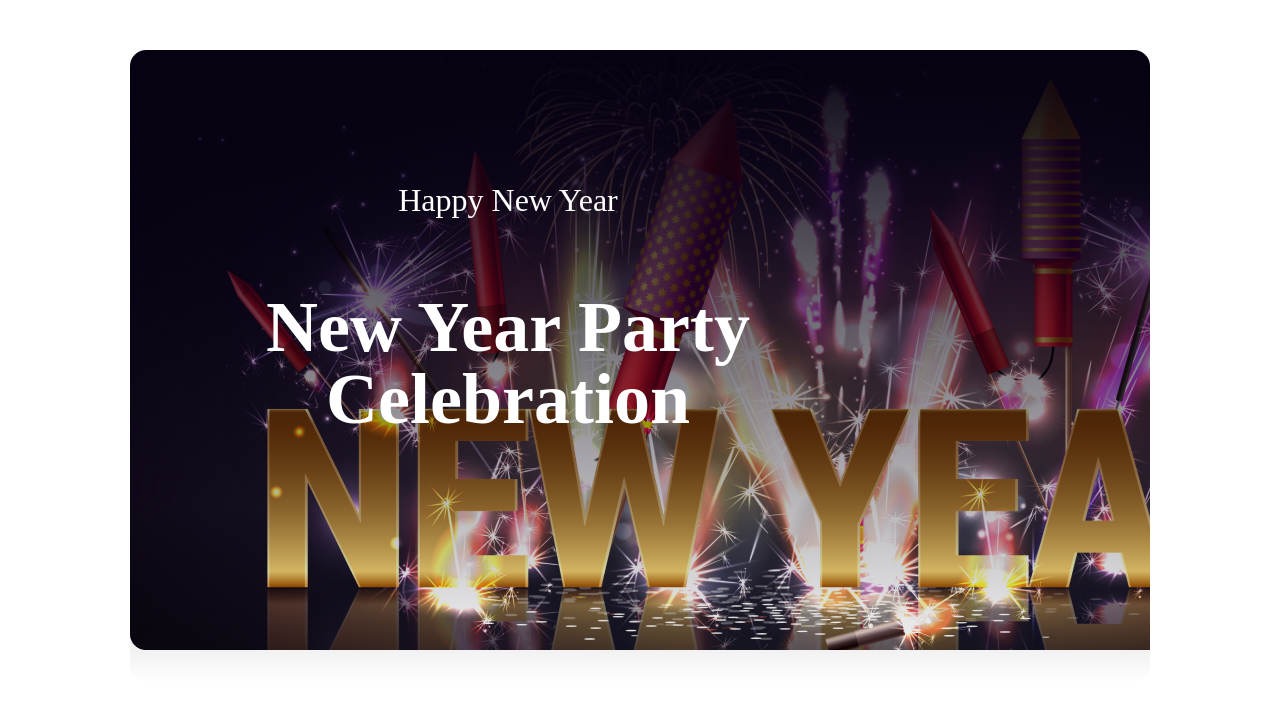
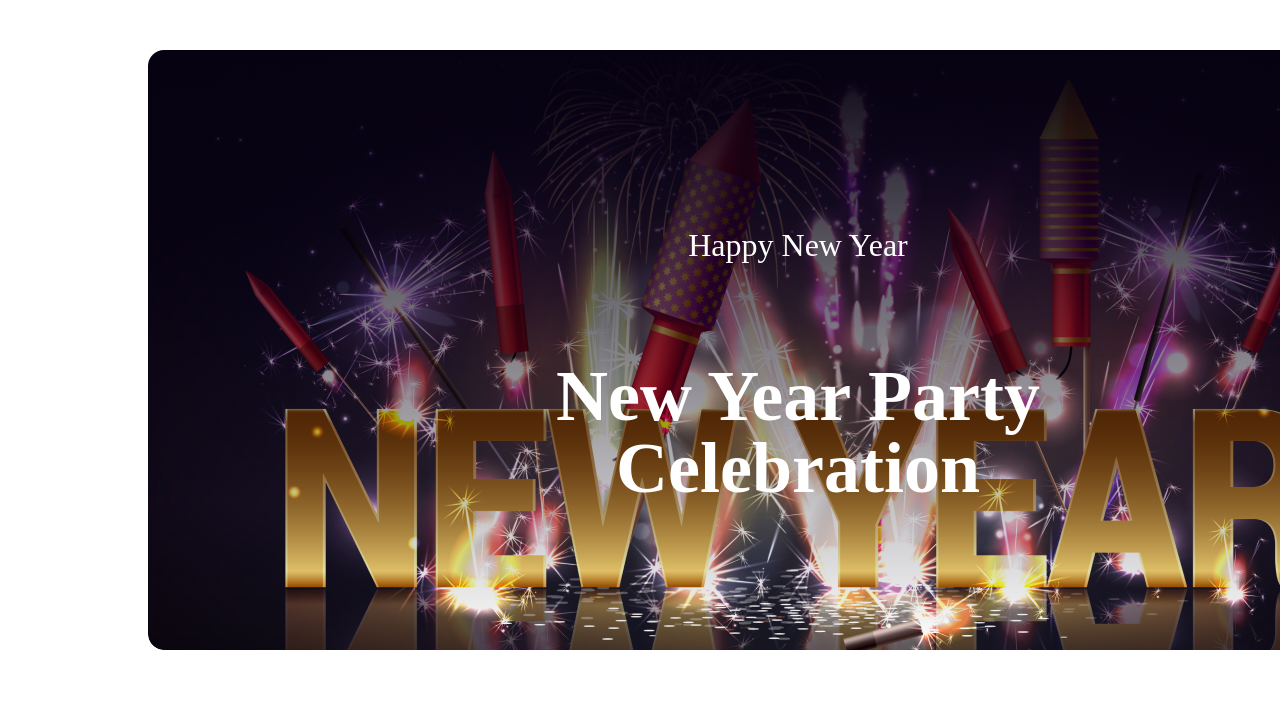
Before and after one commit to bijoy-ahmed/assignment-one, a plain HTML site: page index.html in a window 1280 px wide. Shown: the top 720 px of the page. Drawn offline with Linux system fonts and the light colour scheme.

Commit message:
added some design

```diff
--- a/index.html
+++ b/index.html
@@ -8,12 +8,18 @@
     <script src="https://kit.fontawesome.com/021199af80.js" crossorigin="anonymous"></script>
 </head>
 <body>
+    <!-- header section bennar 1-2 -->
     <header class="header">
+      <section class="happy-new-year-one">
+        <div class="bennar-one-contrainer">
             <div class="bennar-text">
                 <h3 class="bennar-tittle">Happy New Year</h3>
         <h3 class="bennar-thamble">New Year Party Celebration</h3>
 
                </div>
+        </div>
+      </section>
+      <!-- bennar two -->
        <section class="happy-new-year">
         <div>
             <h1 class="happy-new-year-tittle"> 65% OFF</h1>
@@ -23,7 +29,14 @@
                 <img src="images/resources/New Year Photo.png" alt="">
         </div>
 
+    </section>
+
 </header>
+
+
+    <main>
+        <!-- bennar three -->
+
         <section class="midnight-party">
             <div class="party-comtrainer">
                 <div class="party-info">
@@ -35,7 +48,8 @@
                 </div>
             </div>
         </section>
-    <main>
+
+        <!-- bennar four -->
         <section class="event">
             <div class="event-contrainer">
                 <div class="fourth">
@@ -48,6 +62,8 @@
 
             </div>
         </section>
+<!-- bennar five -->
+
        <section class="happy">
     <div class="happy-head">
         <h3 class="happy-head-tittle">NEW BEST OFFER</h3>
@@ -64,7 +80,7 @@
         <img src="images/resources/Group 96.png" alt="">
     </div>
 </section>
-
+<!-- bennar sixth -->
 <section class="holiday">
    <div class="holiday-info">
     <div class="holiday-five">
@@ -84,7 +100,8 @@
 <img class="holiday-pic-two" src="images/resources/Rectangle 2.png" alt="">
 </section>
 
-    </main>
+
+<!-- seventh -->
 <section id="portfolio">
     <div class="contrainer">
         <div class="section-heading">
@@ -107,6 +124,8 @@
         </div>
     </div>
 </section>
+
+<!--  bennar eight -->
 <section id="newsletter">
     <div class="container">
         <img src="images/resources/Group 61.png" alt="" class="newsletter-icon">
@@ -117,10 +136,11 @@
     <div>
         <form action="">
             <input class="newsletter-input" type="email" name="" id="" placeholder="ex@gmail.com">
-                <button class="newsletter-button">subscribe</button>
+            <button class="newsletter-button"> subscribe</button>
         </form>
     </div>
 </section>
+ </main>
      <footer>
         <section class="end-for">
             <div class="footer-contrainer">
@@ -130,7 +150,7 @@
                 </div>
 
 <div class="contact">
-    <h2 class="contact-info"><i class="fa-solid fa-phone-volume"></i>+00 123 584 124 <br><i class="fa-sharp fa-solid fa-globe"></i> www.website.com </h2>
+    <h2 class="contact-info"><i class="fa-solid fa-phone-volume"></i> +00 123 584 124 <br><i class="fa-sharp fa-solid fa-globe"></i>  www.website.com </h2>
 </div>
 
             </div>
--- a/styles/style.css
+++ b/styles/style.css
@@ -1,20 +1,20 @@
 /* benner one */
+.happy-new-year-one{
+    margin-top: 50px;
+    margin-left: 140px;
+    margin-right: 140px;
+}
+.bennar-one-contrainer{
+    border-radius: 16px;
+background: linear-gradient(180deg, #070211 0%, rgba(7, 2, 17, 0.00) 100%) , url('../images/resources/Banner\ Image.png');
+background-repeat: no-repeat;
+width: 1300px;
+height: 600px;
 
-body{
-    margin-top: 50px;
-    margin-right: 130px;
-    margin-left: 130px ;
 }
 .bennar-text{
     text-align:center ;
-    color: brown;
 
-    padding: 177PX 344PX;
-    border-radius: 16px;
-background: linear-gradient(180deg, #070211 0%, rgba(7, 2, 17, 0.00) 100%) , url('../images/resources/Banner\ Image.png');
-    background-repeat: no-repeat;
-   padding-top: 100px;
-   padding-left: 80px;
 }
 
 .bennar-tittle{
@@ -22,6 +22,7 @@ background: linear-gradient(180deg, #070211 0%, rgba(7, 2, 17, 0.00) 100%) , url
 font-size: 32px;
 font-family: Merriweather;
 font-weight: 400;
+padding-top: 177px;
 }
 .bennar-thamble{
     color: white;
@@ -29,9 +30,15 @@ font-weight: 400;
     font-family: Merriweather;
     font-weight: 900;
     line-height: 72px;
+     padding-top: 24px;
+     padding-bottom: 177px;
+     padding-left: 340px;
+     padding-right: 340px;
+}
 
-}
+
 /* bennar two */
+
 .happy-new-year{
     text-align: center;
 
@@ -51,6 +58,8 @@ div .discount-tittle{
     font-size: 48px;
     font-weight: 700;
 }
+
+
 /* bennar three */
 
 .party-comtrainer{
@@ -91,9 +100,7 @@ font-weight: 700;
 text-transform: uppercase;
 margin: 48px  142px 155px;
 }
-.party-img{
 
-}
 
 
 
@@ -101,6 +108,12 @@ margin: 48px  142px 155px;
 
 
 /* fourth */
+main{
+    margin-top: 50px;
+    margin-left: 140px;
+    margin-right: 140px;
+}
+
 .event-contrainer{
     background: linear-gradient(180deg, rgba(255, 0, 0, 0.10) 0%, rgba(255, 0, 0, 0.00) 100%);
 
@@ -255,6 +268,11 @@ font-size: 20px;
 font-weight: 600;
 }
 /* footer */
+footer{
+    margin-top: 50px;
+    margin-left: 140px;
+    margin-right: 140px;
+}
 .end-for{
     background: #070211;
 }
```
Lines whose indentation alone changed are shown as unchanged.
